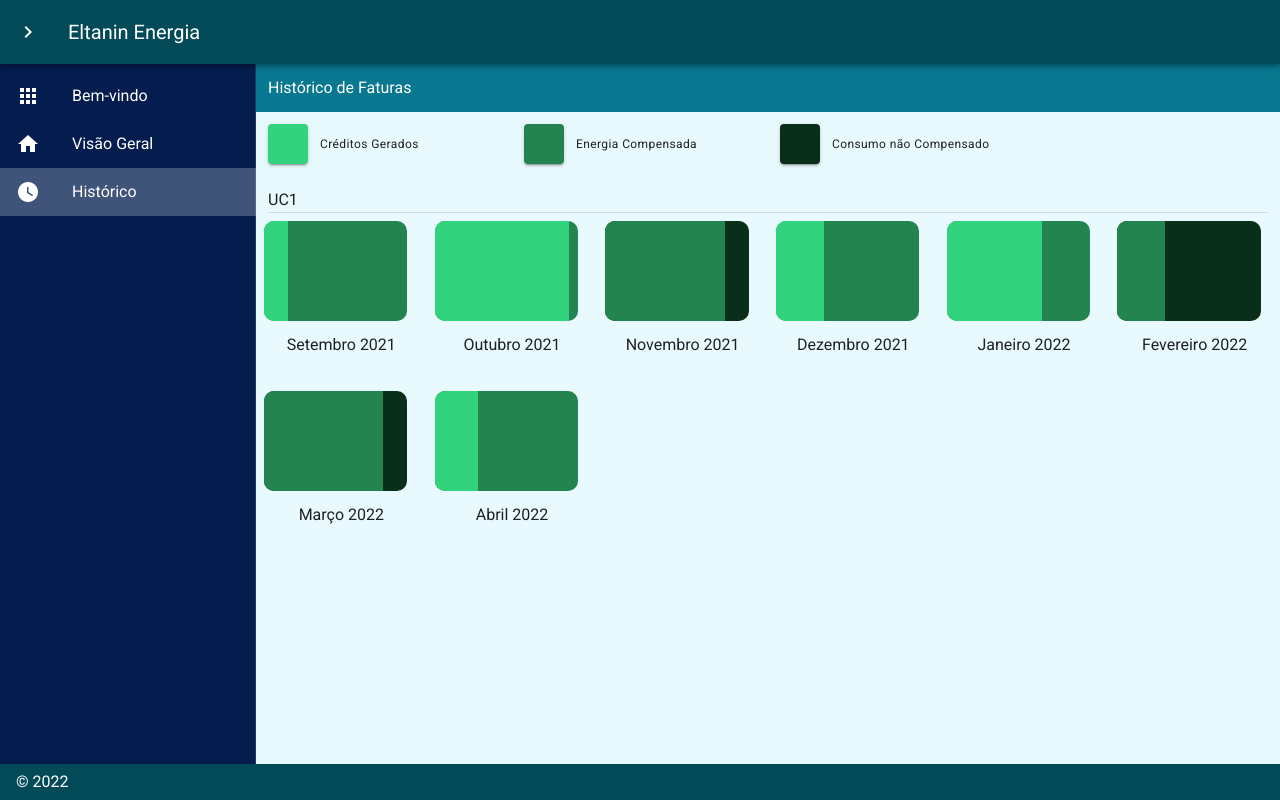
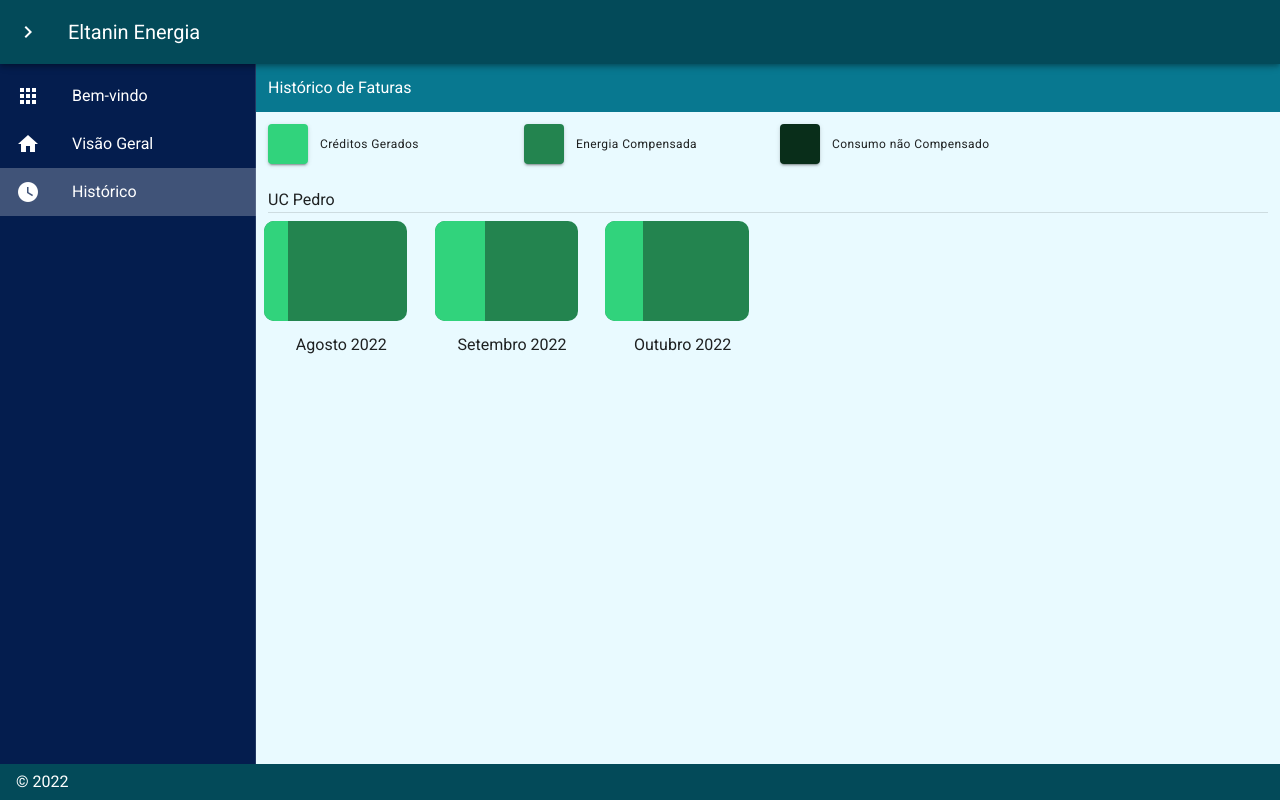
Before and after one commit to airtonsoliveira/eltanin-front, a Nuxt app: page /history in a window 1280 px wide. Shown: the top 800 px of the page. Built offline with nearby package versions, Linux system fonts and the light colour scheme.

Commit message:
feat: Energisa example

```diff
--- a/pages/history.vue
+++ b/pages/history.vue
@@ -48,7 +48,7 @@
         </v-row>
         <v-row>
             <v-col>
-                UC1
+                UC Pedro
             </v-col>
         </v-row>
         <v-divider></v-divider>
@@ -87,61 +87,26 @@ export default {
         return {
             months: [
                 {
-                   yearMonth: 202109,
-                   generated: 20,
-                   compensated: 120,
-                   notCompensated: 20,
-                   exceeded: 1
-                },
-                {
-                   yearMonth: 202110,
-                   generated: 30,
-                   compensated: 2,
+                   yearMonth: 202208,
+                   generated: 4242 - 3741,
+                   compensated: 3741,
                    notCompensated: 0,
                    exceeded: 1
                 },
                 {
-                   yearMonth: 202111,
-                   generated: 20,
-                   compensated: 100,
-                   notCompensated: 20,
-                   exceeded: 0
-                },
-                {
-                   yearMonth: 202112,
-                   generated: 50,
-                   compensated: 100,
-                   notCompensated: 20,
+                   yearMonth: 202209,
+                   generated: 5314 - 3433,
+                   compensated: 3433,
+                   notCompensated: 0,
                    exceeded: 1
                 },
                 {
-                   yearMonth: 202201,
-                   generated: 200,
-                   compensated: 100,
-                   notCompensated: 20,
-                   exceeded: 1
-                },
-                {
-                   yearMonth: 202202,
-                   generated: 200,
-                   compensated: 10,
-                   notCompensated: 20,
-                   exceeded: 0
-                },
-                {
-                   yearMonth: 202203,
-                   generated: 20,
-                   compensated: 100,
-                   notCompensated: 20,
-                   exceeded: 0
-                },
-                {
-                   yearMonth: 202204,
-                   generated: 30,
-                   compensated: 70,
+                   yearMonth: 202210,
+                   generated: 5168 - 3792,
+                   compensated: 3792,
                    notCompensated: 0,
                    exceeded: 1
-                },
+                }
             ]
         }
     },
--- a/pages/index.vue
+++ b/pages/index.vue
@@ -1,6 +1,9 @@
 <template>
   <v-row justify="center" align="center" class="mt-6">
     <v-col cols=4>
+      <ApiUserGet
+        @done="onDoneHello"
+      ></ApiUserGet>
       <v-card color="#EAECFF" height="600px">
         <v-row align="center" class="pa-4 fill-height">
           <v-col class="subtitle-1 text-center black--text">
@@ -48,7 +51,8 @@
         </v-row>
         <v-row justify="center">
           <v-col class="pb-10" cols="4">
-            <v-btn block outlined text class="text-none" color="primary" height="50px" style="background-color: #fff" nuxt to="/userRegistration?nada=nada">
+            <v-btn block outlined text class="text-none" color="primary" height="50px" style="background-color: #fff"
+              nuxt to="/userRegistration?nada=nada">
               Cadastrar-se
             </v-btn>
           </v-col>
@@ -80,10 +84,10 @@
           </v-col>
         </v-row>
         <v-row>
-          <v-col class="px-8" cols=12 v-for="unity in unitys" v-bind:key="unity.name">
+          <v-col class="px-8" cols=12 v-for="unit in units" v-bind:key="unit.name">
             <v-card tile>
               <v-card-title>
-                {{ unity.type }}: {{ unity.name }}
+                {{ unit.type }}: {{ unit.name }}
               </v-card-title>
             </v-card>
           </v-col>
@@ -98,7 +102,7 @@ import swal from 'sweetalert2'
 export default {
   name: 'IndexPage',
 
-  data () {
+  data() {
     return {
       showPassword: false,
       loggedIn: false,
@@ -106,14 +110,15 @@ export default {
         email: null,
         password: null
       },
-      unitys: [
+      hello: null,
+      units: [
         {
           type: 'UC',
-          name: 'UC1'
+          name: 'Pedro X'
         },
         {
           type: 'UG',
-          name: 'UG1'
+          name: 'Consorcio X'
         }
       ]
     }
@@ -126,12 +131,17 @@ export default {
   },
 
   methods: {
-    authenticate () {
-      if(this.formData.email === 'ton020500@gmail.com' && this.formData.password === 'exemplo') {
+    authenticate() {
+      if (this.formData.email === 'ton020500@gmail.com' && this.formData.password === 'exemplo') {
         this.loggedIn = true
       } else {
         new swal('Credenciais incorretas', 'Verificar usuário e senha', 'error')
       }
+    },
+
+    onDoneHello(data){
+      console.log(data)
+      this.hello = data?.data
     }
   }
 }
--- a/pages/invoice.vue
+++ b/pages/invoice.vue
@@ -236,15 +236,15 @@ export default {
             invoiceData: [
                 {
                     name: 'Distribuidora',
-                    value: 'ENEL'
+                    value: 'ENERGISA'
                 },
                 {
                     name: 'Vencimento',
-                    value: '14/09/2022'
+                    value: '20/09/2022'
                 },
                 {
                     name: 'Valor',
-                    value: 'R$200,00'
+                    value: 'R$363,04'
                 },
             ],
             months: [
@@ -308,11 +308,11 @@ export default {
             ucData: [
                 {
                     name: 'Nº instalação',
-                    value: '10773075'
+                    value: '940259574'
                 },
                 {
                     name: 'Início vigência',
-                    value: '13/01/2022'
+                    value: '01/10/2022'
                 }
             ],
             rules: [
```
Also changed, not shown: components/Api/User/Get.js (added, +13 -0 lines), components/Api/User/GetById.js (added, +14 -0 lines), static/invoice_example.png, static/overview_example.png.
